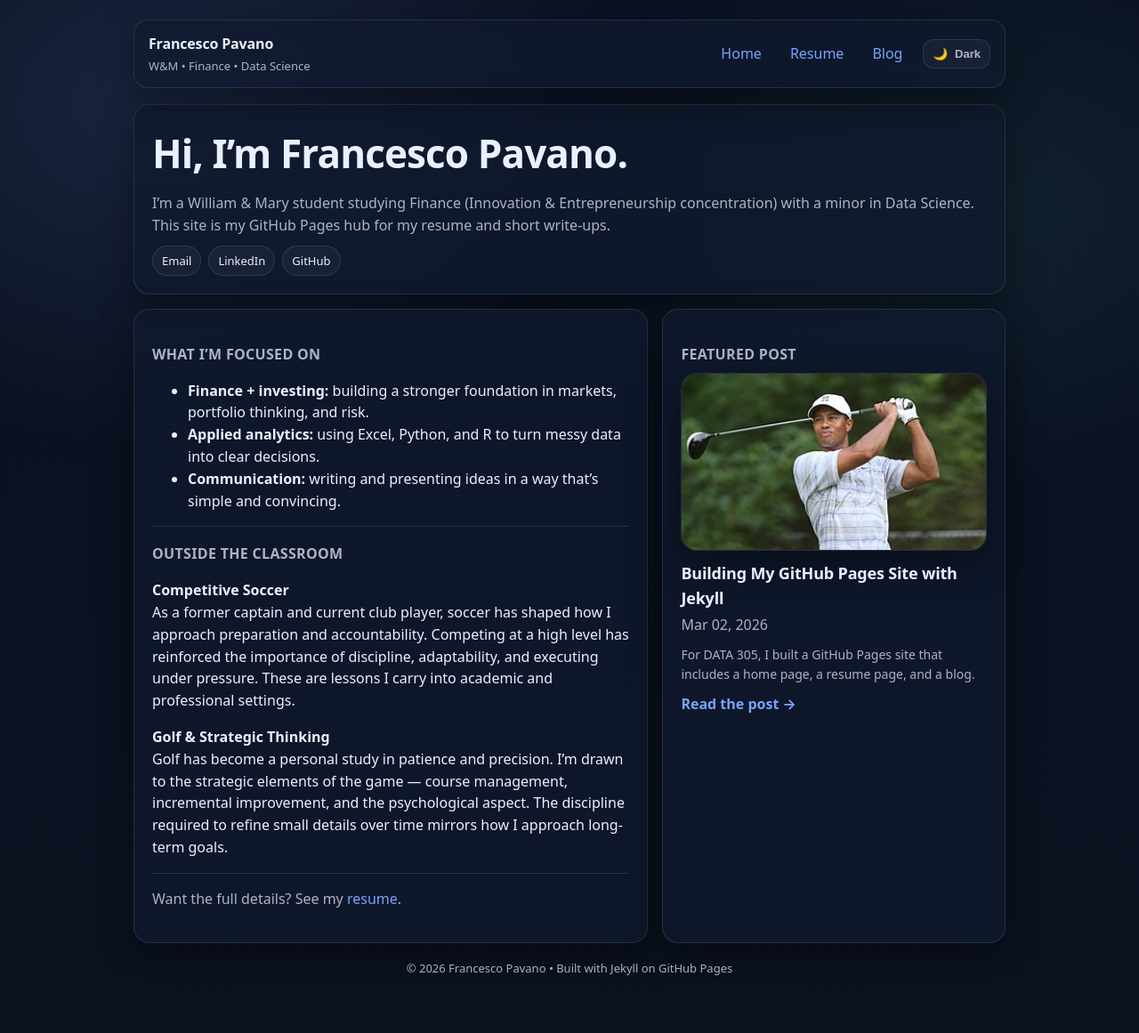
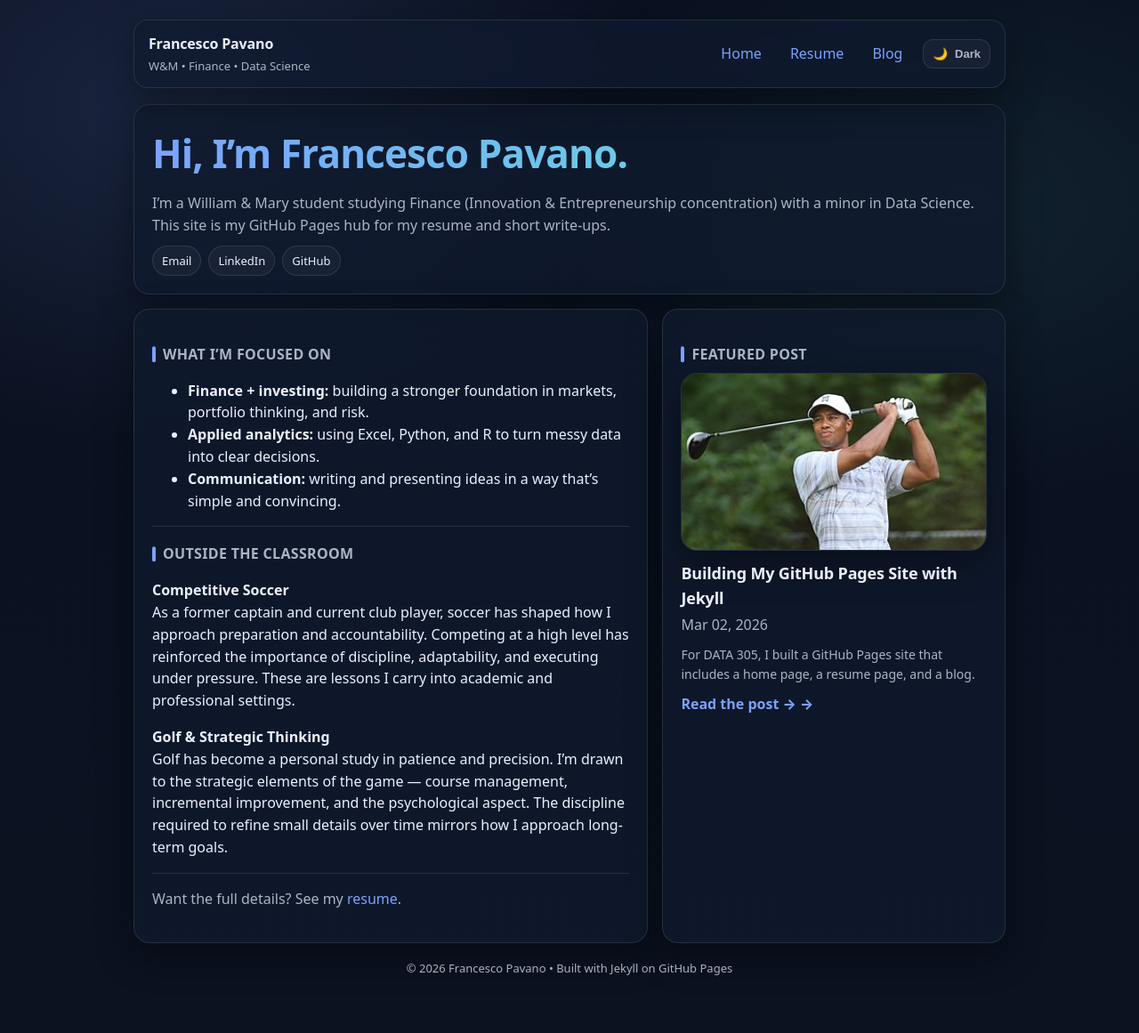
Before and after one commit to fjpavano/DATA-305-Assignment-2, a Jekyll site: the page built from index.md, in a window 1280 px wide. Shown: the whole page at 89% size. Built offline with Jekyll 4.4.1, drawn with Linux system fonts in a browser that asks for light colours.

Commit message:
Update style.css

```diff
--- a/assets/css/style.css
+++ b/assets/css/style.css
@@ -304,3 +304,83 @@ a:hover{ text-decoration: underline; }
 @media (max-width: 820px){
   .grid{ grid-template-columns: 1fr; }
 }
+/* ===== ACCENT POLISH ===== */
+
+/* 1. NAV LINK ACCENT UNDERLINE */
+.nav__links a{
+  position: relative;
+}
+
+.nav__links a::after{
+  content: "";
+  position: absolute;
+  left: 10px;
+  right: 10px;
+  bottom: 4px;
+  height: 2px;
+  background: var(--accent);
+  transform: scaleX(0);
+  transform-origin: left;
+  transition: transform .25s ease;
+  border-radius: 2px;
+}
+
+.nav__links a:hover::after{
+  transform: scaleX(1);
+}
+
+/* 2. SECTION TITLE ACCENT BAR */
+.section-title{
+  position: relative;
+  padding-left: 12px;
+}
+
+.section-title::before{
+  content: "";
+  position: absolute;
+  left: 0;
+  top: 50%;
+  transform: translateY(-50%);
+  width: 4px;
+  height: 70%;
+  border-radius: 4px;
+  background: var(--accent);
+}
+
+/* 3. HERO TITLE ACCENT GRADIENT */
+.hero h1{
+  background: linear-gradient(90deg, var(--accent), #5eead4);
+  -webkit-background-clip: text;
+  -webkit-text-fill-color: transparent;
+}
+
+/* 4. CARD HOVER LIFT */
+.card{
+  transition: transform .25s ease, box-shadow .25s ease;
+}
+
+.card:hover{
+  transform: translateY(-4px);
+}
+
+/* Subtle glow only in dark mode */
+:root:not([data-theme="light"]) .card:hover{
+  box-shadow:
+    0 18px 50px rgba(0,0,0,0.45),
+    0 0 0 1px rgba(122,162,255,0.15);
+}
+
+/* 5. FEATURED POST CTA ACCENT */
+.featured__cta{
+  position: relative;
+  font-weight: 800;
+}
+
+.featured__cta::after{
+  content: " →";
+  transition: transform .2s ease;
+}
+
+.featured:hover .featured__cta::after{
+  transform: translateX(4px);
+}
```
